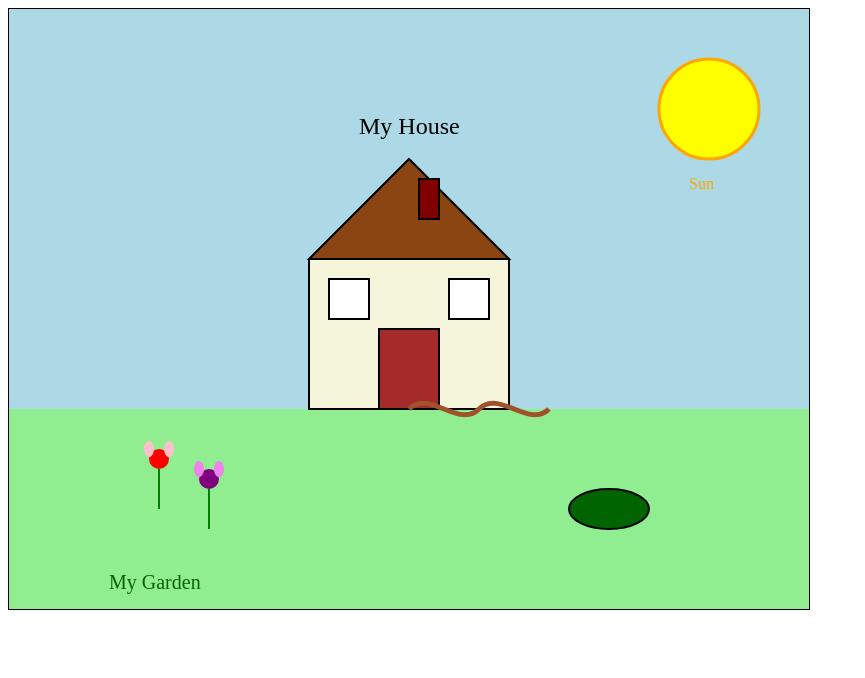
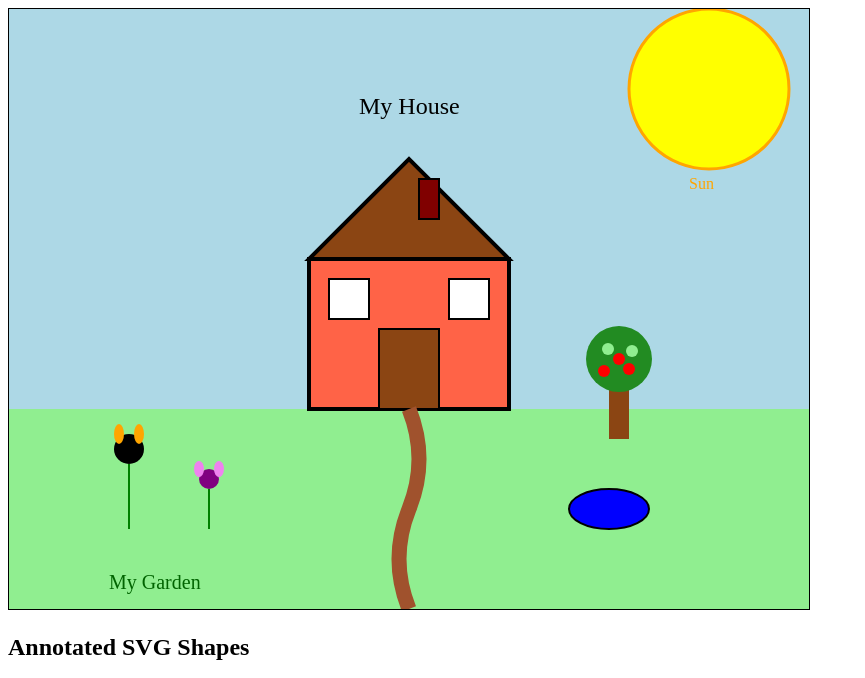
Before and after one commit to kalwis10/Excercise4, a plain HTML site: page index.html in a window 1280 px wide. Shown: the top 678 px of the page, without its empty margins (0-865 px from the left). Drawn offline with Linux system fonts and the light colour scheme.

Commit message:
moved/added features

```diff
--- a/index.html
+++ b/index.html
@@ -11,29 +11,29 @@
         <rect x="0" y="400" width="800" height="200" fill="lightgreen" />
 
         <!-- House body (rectangle) -->
-        <rect x="300" y="250" width="200" height="150" fill="beige" stroke="black" stroke-width="2" />
+        <rect x="300" y="250" width="200" height="150" fill="tomato" stroke="black" stroke-width="4" />
 
         <!-- Roof (polygon) -->
-        <polygon points="300,250 500,250 400,150" fill="saddlebrown" stroke="black" stroke-width="2" />
+        <polygon points="300,250 500,250 400,150" fill="saddlebrown" stroke="black" stroke-width="4" />
 
         <!-- Door (rectangle) -->
-        <rect x="370" y="320" width="60" height="80" fill="brown" stroke="black" stroke-width="2" />
+        <rect x="370" y="320" width="60" height="80" fill="saddlebrown" stroke="black" stroke-width="2" />
 
         <!-- Window (rectangle) -->
         <rect x="320" y="270" width="40" height="40" fill="white" stroke="black" stroke-width="2" />
         <rect x="440" y="270" width="40" height="40" fill="white" stroke="black" stroke-width="2" />
 
         <!-- Sun (circle) -->
-        <circle cx="700" cy="100" r="50" fill="yellow" stroke="orange" stroke-width="3" />
+        <circle cx="700" cy="80" r="80" fill="yellow" stroke="orange" stroke-width="3" />
 
         <!-- Garden Path (path) -->
-        <path d="M400 400 C 420 380, 450 420, 470 400 S 520 420, 540 400" fill="none" stroke="sienna" stroke-width="5" />
+        <path d="M400 400 Q420 450 400 500 Q380 550 400 600" stroke="sienna" stroke-width="15" fill="none" />
 
         <!-- Flower 1 -->
-        <circle cx="150" cy="450" r="10" fill="red" />
-        <line x1="150" y1="460" x2="150" y2="500" stroke="green" stroke-width="2" />
-        <ellipse cx="140" cy="440" rx="5" ry="8" fill="pink" />
-        <ellipse cx="160" cy="440" rx="5" ry="8" fill="pink" />
+        <circle cx="120" cy="440" r="15" fill="turqouise" />
+        <line x1="120" y1="455" x2="120" y2="520" stroke="green" stroke-width="2" />
+        <ellipse cx="110" cy="425" rx="5" ry="10" fill="orange" />
+        <ellipse cx="130" cy="425" rx="5" ry="10" fill="orange" />
 
         <!-- Flower 2 -->
         <circle cx="200" cy="470" r="10" fill="purple" />
@@ -42,16 +42,26 @@
         <ellipse cx="210" cy="460" rx="5" ry="8" fill="violet" />
 
         <!-- Bush (ellipse) -->
-        <ellipse cx="600" cy="500" rx="40" ry="20" fill="darkgreen" stroke="black" stroke-width="2" />
+        <ellipse cx="600" cy="500" rx="40" ry="20" fill="blue" stroke="black" stroke-width="2"  />
 
         <!-- Chimney (rectangle) -->
         <rect x="410" y="170" width="20" height="40" fill="maroon" stroke="black" stroke-width="2" />
 
         <!-- Text Labels -->
-        <text x="350" y="125" font-size="24" fill="black">My House</text>
+        <text x="350" y="105" font-size="24" fill="black">My House</text>
         <text x="100" y="580" font-size="20" fill="darkgreen">My Garden</text>
         <text x="680" y="180" font-size="16" fill="orange">Sun</text>
 
+        <rect x="600" y="370" width="20" height="60" fill="saddlebrown" />
+        <circle cx="610" cy="350" r="33" fill="forestgreen" />
+        <circle cx="610" cy="350" r="6" fill="red" />
+        <circle cx="599" cy="340" r="6" fill="lightgreen" />
+        <circle cx="620" cy="360" r="6" fill="red" />
+        <circle cx="595" cy="362" r="6" fill="red" />
+        <circle cx="623" cy="342" r="6" fill="lightgreen" />
+
     </svg>
+    <h2>Annotated SVG Shapes</h2>
+<img src="images/excercise4.2.png" alt="Annotated House and Garden" width="1200">
 </body>
 </html>
```
Also changed, not shown: images/excercise4.2.png (added).
